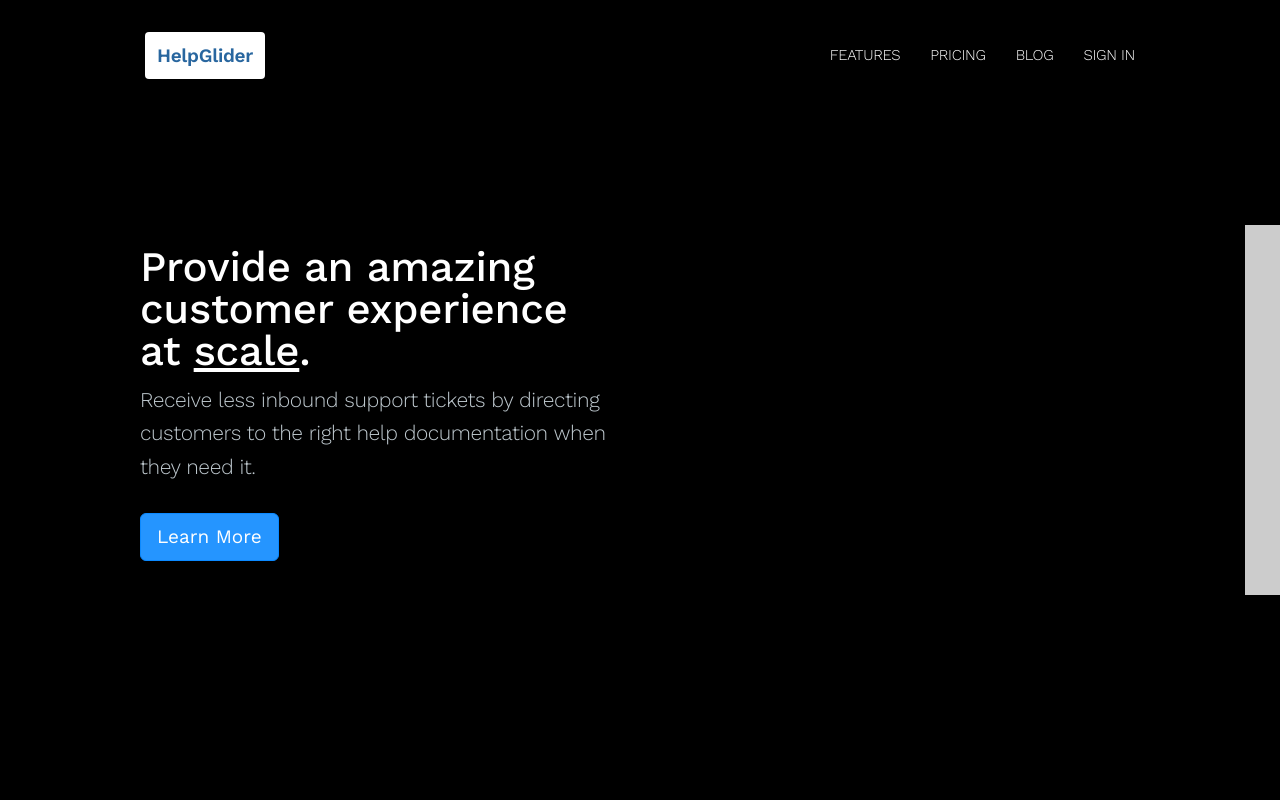
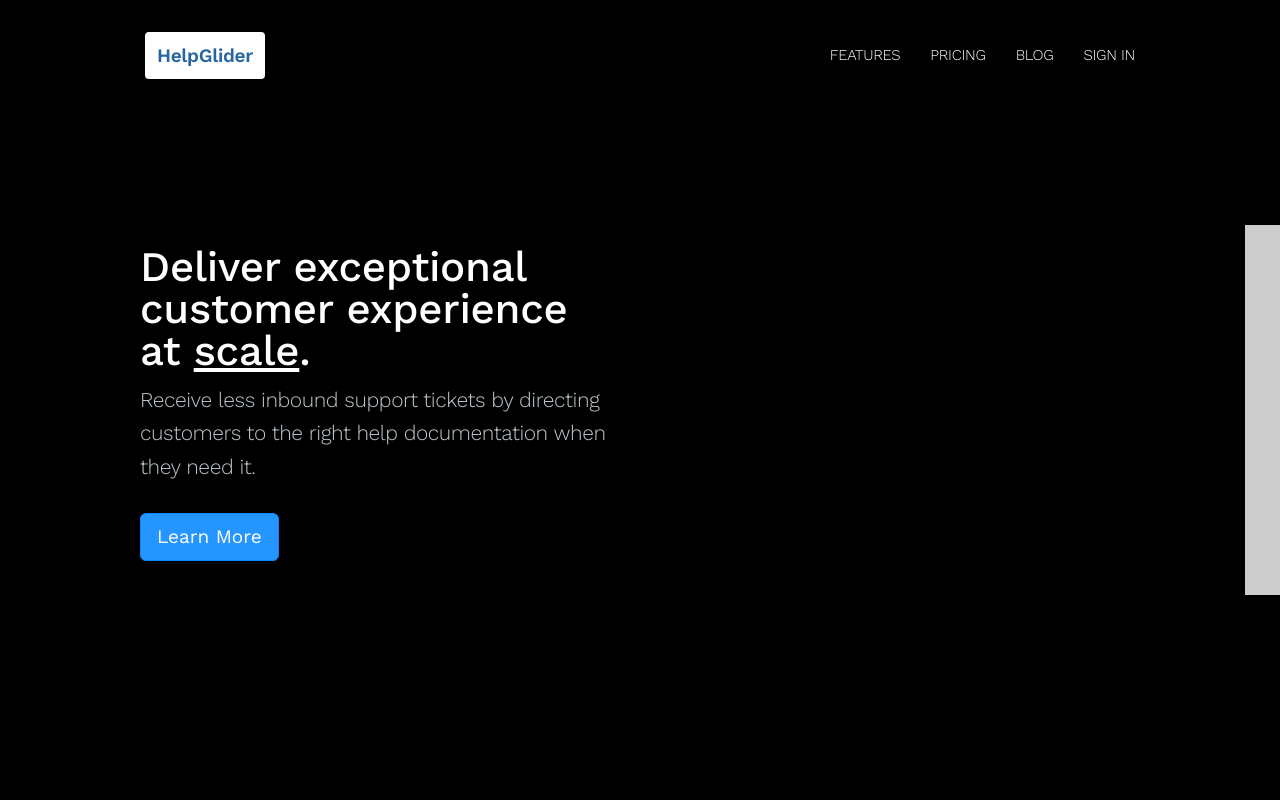
Before and after one commit to rconnelly/helpglider-site, a website: page index.html in a window 1280 px wide. Shown: the top 800 px of the page. Drawn offline with nearby package versions, Linux system fonts and the light colour scheme; some packages are replaced by stand-ins of ours; files that its build step writes are made by us from their sources; placeholder pictures from the web are drawn by us; a script that the page names is missing.

Commit message:
Changed messaging.

```diff
--- a/index.html
+++ b/index.html
@@ -60,7 +60,7 @@
             <div class="container">
                 <div class="row">
                     <div class="col-sm-5 col-md-6">
-                        <h1 class="block-title m-b-sm">Provide an amazing customer experience<br />at <u>scale</u>.</h1>
+                        <h1 class="block-title m-b-sm">Deliver exceptional customer experience<br />at <u>scale</u>.</h1>
                         <p class="lead m-b-md text-muted">Receive less inbound support tickets by directing customers to the right help documentation when they need it.</p>
                         <a href="#contact-guard" class="btn btn-primary btn-lg" role="button">Learn More</a>
                     </div>
```
